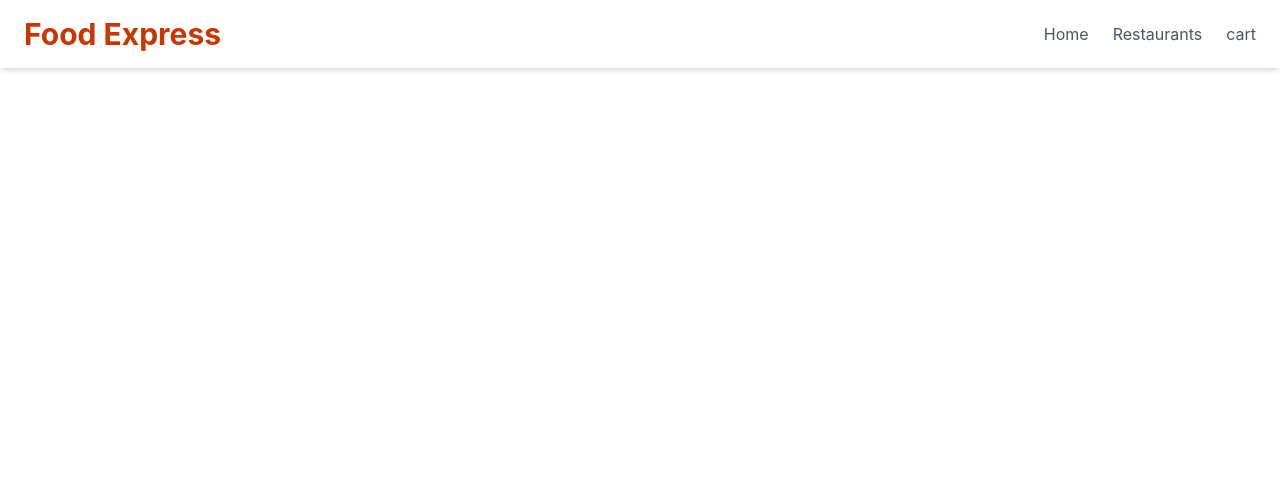
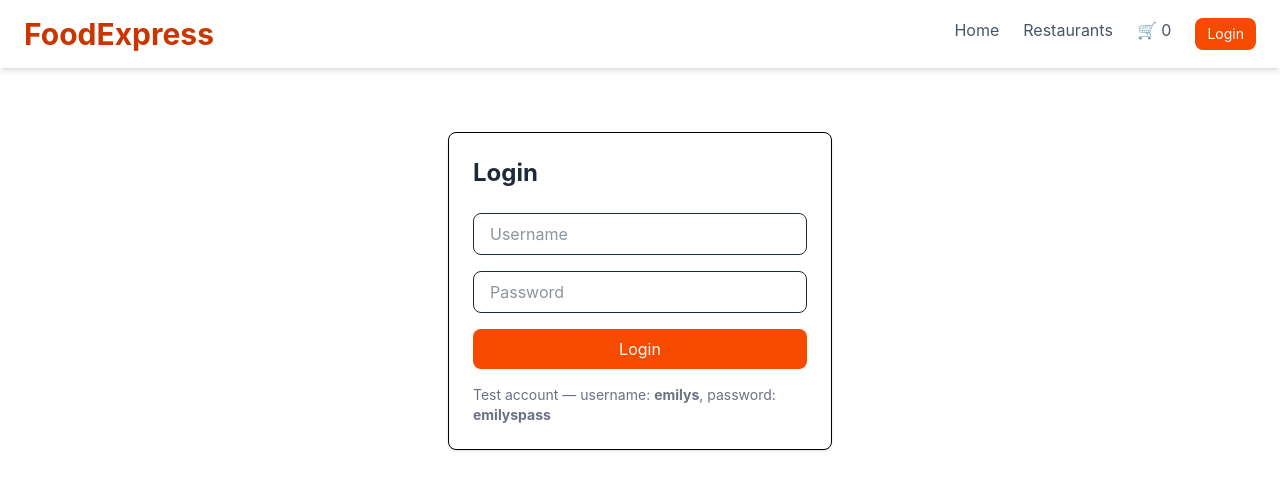
Before and after one commit to pathanzaki-01/Food-Delivery-App, a React (Vite) app: page /login in a window 1280 px wide. Shown: the top 490 px of the page. Built offline with nearby package versions, Linux system fonts and the light colour scheme.

Commit message:
Authentication + Protected Checkout

```diff
--- a/src/App.jsx
+++ b/src/App.jsx
@@ -6,6 +6,8 @@ import { ToastContainer } from 'react-toastify'
 import RestaurantsPage from './pages/RestaurantsPage'
 import RestaurantDetailsPage from './pages/RestaurantDetailsPage'
 import CartPage from './pages/CartPage'
+import LoginPage from './pages/LoginPage'
+import ProtectedRoute from './routes/ProtectedRoute'
 
 
 
@@ -19,6 +21,13 @@ const App = () => {
         <Route path='/restaurants' element={<RestaurantsPage/>}/>
         <Route path="/restaurants/:cuisine" element={<RestaurantDetailsPage />} />
         <Route path='/cartpage'element={<CartPage/>} />
+        <Route path='/login' element={<LoginPage/>}/>
+        <Route path='/checkout' element={
+          <ProtectedRoute>
+            <div className="p-6">Checkout page coming Day 7</div>
+            </ProtectedRoute>
+            } />
+
         </Routes>
 
       <ToastContainer position='bottom-right' autoClose={2000} />
--- a/src/components/Navbar.jsx
+++ b/src/components/Navbar.jsx
@@ -1,20 +1,90 @@
-import React from 'react'
-import { Link } from 'react-router-dom';
+import React from 'react';
+import { useDispatch, useSelector } from 'react-redux';
+import { Link, useNavigate } from 'react-router-dom';
+import { useAuth } from '../context/AuthContext';
+import { clearCart } from '../features/cart/cartSlice';
+import { toast } from 'react-toastify';
 
-const Navbar = () => {
+function Navbar() {
+  const cartItems = useSelector((state) => state.cart.items);
+
+  const totalQuantity = cartItems.reduce(
+    (sum, item) => sum + item.quantity,
+    0
+  );
+
+  const { user, logout } = useAuth();
+
+  const dispatch = useDispatch();
+  const navigate = useNavigate();
+
+  const handleLogout = () => {
+    logout();
+    dispatch(clearCart());
+    toast.info('Logged out successfully');
+    navigate('/');
+  };
+
   return (
+    <nav className="flex items-center justify-between px-6 py-4 bg-white dark:bg-gray-900 shadow-md">
 
-        <nav className='flex items-center justify-between px-6 py-4 bg-white dark:bg-gray-900 shadow-md'>
-              <h1 className='font-bold text-3xl text-orange-700'>Food Express</h1>
+      <Link
+        to="/"
+        className="font-bold text-3xl text-orange-700"
+      >
+        FoodExpress
+      </Link>
 
-              <div className=' flex justify-between gap-6'>
-                <Link to='/' className='text-gray-600 dark:text-gray-300 hover:text-orange-700' >Home</Link>
-                <Link to='/restaurants' className='text-gray-600 dark:text-gray-300 hover:text-orange-700' >Restaurants</Link>
-                 <Link to='/cartpage' className='text-gray-600 dark:text-gray-300 hover:text-orange-700' >cart</Link>
-              </div>
-        </nav>
+      <div className="flex justify-between gap-6">
 
-  )
+        <Link
+          to="/"
+          className="text-gray-600 dark:text-gray-300 hover:text-orange-700"
+        >
+          Home
+        </Link>
+
+        <Link
+          to="/restaurants"
+          className="text-gray-600 dark:text-gray-300 hover:text-orange-700"
+        >
+          Restaurants
+        </Link>
+
+        <Link
+          to="/cartpage"
+          className="text-gray-600 dark:text-gray-300 hover:text-orange-700"
+        >
+          🛒 {totalQuantity}
+        </Link>
+
+        {user ? (
+          <div className="flex items-center gap-3">
+
+            <span className="text-gray-600 dark:text-gray-300">
+              Hi, {user.firstName}
+            </span>
+
+            <button
+              onClick={handleLogout}
+              className="text-sm bg-red-500 text-white px-3 py-1.5 rounded-lg hover:bg-red-600"
+            >
+              Logout
+            </button>
+
+          </div>
+        ) : (
+          <Link
+            to="/login"
+            className="text-sm bg-orange-600 text-white px-3 py-1.5 rounded-lg hover:bg-orange-700"
+          >
+            Login
+          </Link>
+        )}
+
+      </div>
+    </nav>
+  );
 }
 
-export default Navbar
+export default Navbar;
--- /dev/null
+++ b/src/context/AuthContext.jsx
@@ -0,0 +1,26 @@
+import { useContext, useState ,createContext } from "react";
+
+const AuthContext = createContext();
+
+export  function AuthProvider({children }){
+     const [user,setUser] = useState(null);
+
+     const login = (userdata)=>{
+             setUser(userdata)
+     };
+
+     const logout = ()=>{
+        setUser(null)
+     };
+
+     return (
+        <AuthContext.Provider value={{user,login,logout}}>
+            {children }
+        </AuthContext.Provider>
+     );
+}
+
+
+export function useAuth(){
+    return useContext(AuthContext);
+}
--- a/src/main.jsx
+++ b/src/main.jsx
@@ -6,11 +6,16 @@ import App from './App.jsx'
 import { BrowserRouter } from 'react-router-dom'
 import { Provider } from 'react-redux'
 import { store } from './app/store.js'
+import { AuthProvider } from './context/AuthContext.jsx'
+
 
 createRoot(document.getElementById('root')).render(
  <Provider store={store}>
   <BrowserRouter>
+  <AuthProvider>
   <App />
+  </AuthProvider>
+
   </BrowserRouter>
   </Provider>
 
--- a/src/pages/LoginPage.jsx
+++ b/src/pages/LoginPage.jsx
@@ -0,0 +1,70 @@
+// src/pages/LoginPage.jsx
+import { useState } from 'react';
+import { useNavigate } from 'react-router-dom';
+import { toast } from 'react-toastify';
+import { loginUser } from '../services/authService';
+import { useAuth } from '../context/AuthContext';
+
+function LoginPage() {
+  const [username, setUsername] = useState('');
+  const [password, setPassword] = useState('');
+  const [loading, setLoading] = useState(false);
+
+  const { login } = useAuth();
+  const navigate = useNavigate();
+
+  const handleSubmit = async (e) => {
+    e.preventDefault();
+    setLoading(true);
+
+    try {
+      const userData = await loginUser({ username, password });
+      login(userData);
+      toast.success(`Welcome back, ${userData.firstName}!`);
+      navigate('/');
+    } catch (error) {
+      toast.error('Invalid username or password');
+      console.error('Login failed:', error);
+    } finally {
+      setLoading(false);
+    }
+  };
+
+  return (
+    <div className="max-w-sm mx-auto mt-16 p-6 border dark:border-gray-700 rounded-lg shadow-sm bg-white dark:bg-gray-800">
+      <h1 className="text-2xl font-bold text-gray-800 dark:text-gray-100 mb-6">Login</h1>
+
+      <form onSubmit={handleSubmit} className="flex flex-col gap-4">
+        <input
+          type="text"
+          value={username}
+          onChange={(e) => setUsername(e.target.value)}
+          placeholder="Username"
+          required
+          className="border dark:border-gray-700 rounded-lg px-4 py-2 bg-white dark:bg-gray-900 text-gray-800 dark:text-gray-100"
+        />
+        <input
+          type="password"
+          value={password}
+          onChange={(e) => setPassword(e.target.value)}
+          placeholder="Password"
+          required
+          className="border dark:border-gray-700 rounded-lg px-4 py-2 bg-white dark:bg-gray-900 text-gray-800 dark:text-gray-100"
+        />
+        <button
+          type="submit"
+          disabled={loading}
+          className="bg-orange-600 text-white py-2 rounded-lg hover:bg-orange-700 disabled:opacity-50"
+        >
+          {loading ? 'Logging in...' : 'Login'}
+        </button>
+      </form>
+
+      <p className="text-sm text-gray-500 dark:text-gray-400 mt-4">
+        Test account — username: <b>emilys</b>, password: <b>emilyspass</b>
+      </p>
+    </div>
+  );
+}
+
+export default LoginPage;
--- /dev/null
+++ b/src/routes/ProtectedRoute.jsx
@@ -0,0 +1,13 @@
+import { Navigate } from "react-router-dom";
+import { useAuth } from "../context/AuthContext";
+function ProtectedRoute({childern}){
+  const {user} = useAuth();
+
+  if(!user){
+
+    return <Navigate to="/login" replace/>;
+
+  }
+  return childern
+}
+export default ProtectedRoute
--- /dev/null
+++ b/src/services/authService.js
@@ -0,0 +1,10 @@
+import axios from "axios";
+
+const BASE_URL = 'https://dummyjson.com';
+
+
+
+export const loginUser = async (credentials)=>{
+   const respones =  await axios.post(`${BASE_URL}/auth/login`,credentials)
+   return respones.data;
+};
```
